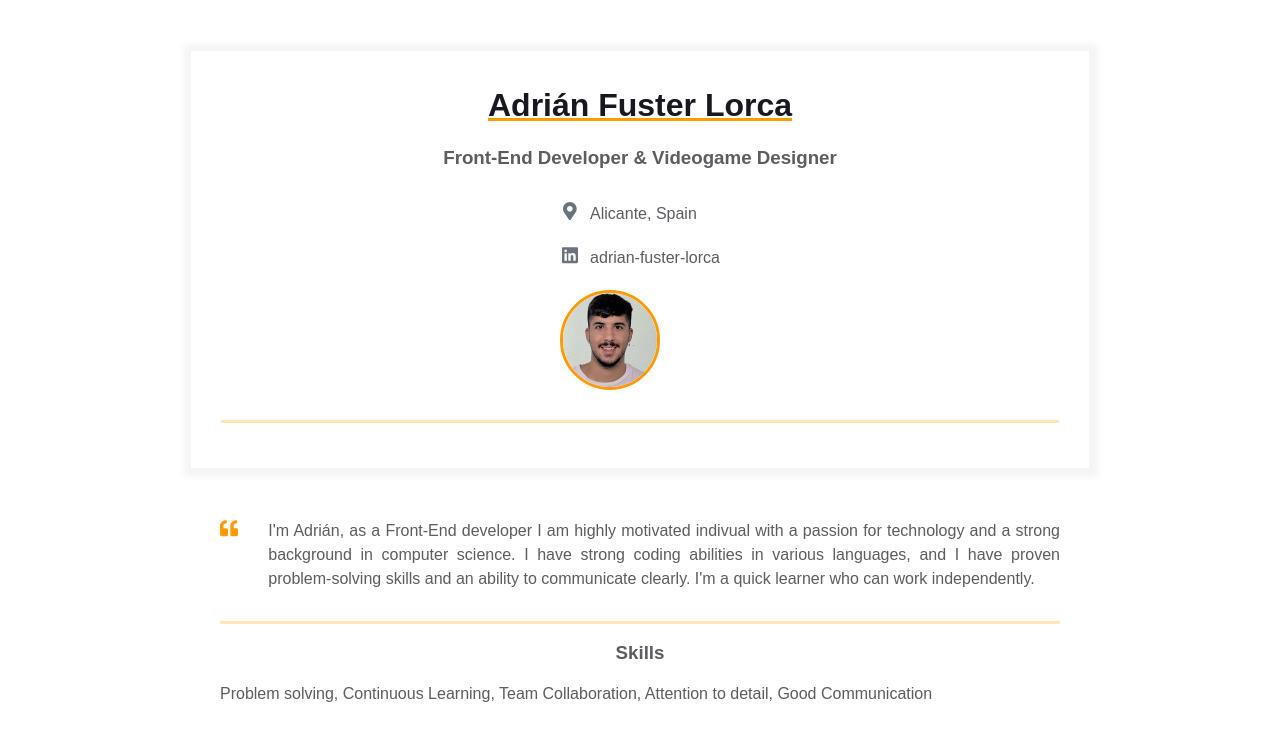
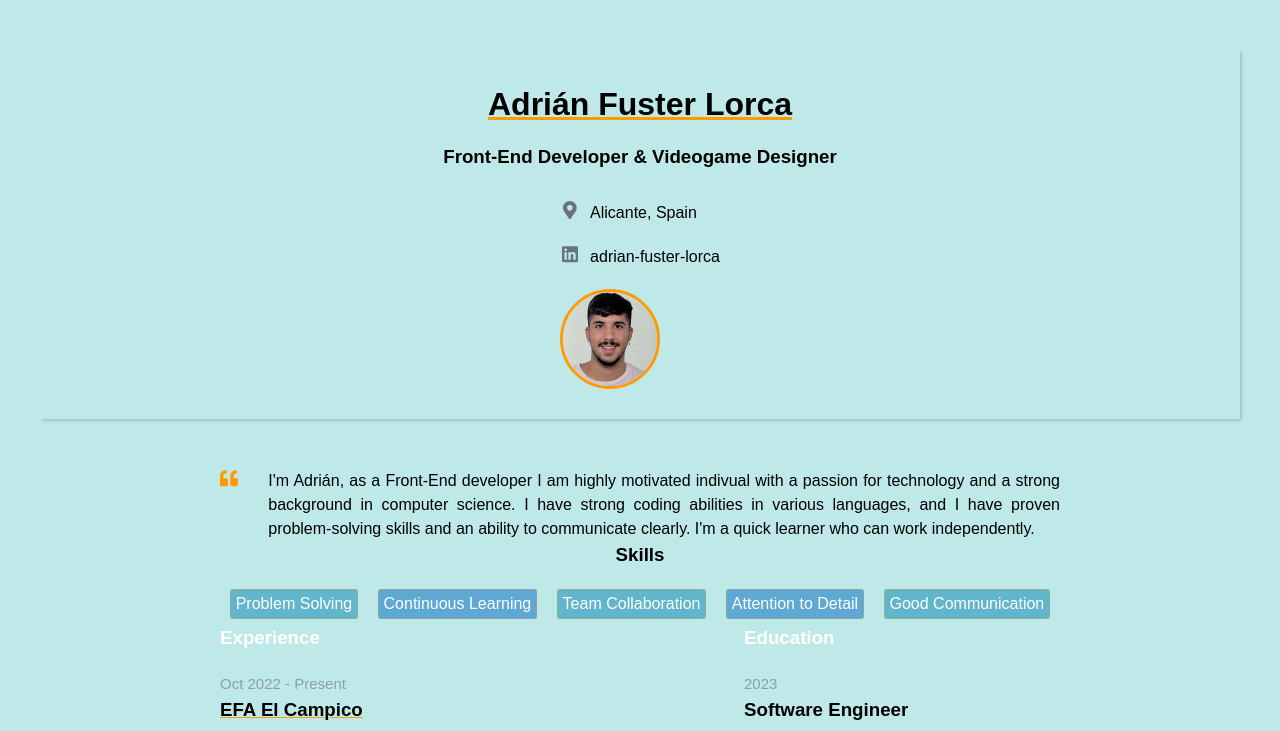
Before and after one commit to afusterlor/homepage, a plain HTML site: page index.html in a window 1280 px wide. Shown: the top 731 px of the page. Drawn offline with Linux system fonts and the light colour scheme.

Commit message:
Changed color theme and created card tags for skills

```diff
--- a/index.html
+++ b/index.html
@@ -79,7 +79,13 @@
         <div class="resume__block">
           <div class="skills">
             <h3 class="skills__header">Skills</h3>
-            <p class="skills__text">Problem solving, Continuous Learning, Team Collaboration, Attention to detail, Good Communication</p>
+            <div class="skills__container">
+              <span class="skills__text">Problem Solving</span>
+              <span class="skills__text">Continuous Learning</span>
+              <span class="skills__text">Team Collaboration</span>
+              <span class="skills__text">Attention to Detail</span>
+              <span class="skills__text">Good Communication</span>
+            </div>
           </div>
         </div>
       </div>
--- a/style.css
+++ b/style.css
@@ -4,14 +4,19 @@
     margin: 0;
     padding: 0;
     box-sizing: border-box;
+    background-color: var(--primary-background-color);
   }
 
   body {
     font-family: Arial, Helvetica, sans-serif;
     line-height: 1.5;
 
-    --primary-text-color: #181820;
-    --secondary-text-color: #5c5c62;
+    --primary-text-color: #000000;
+    --secondary-text-color: #ffffff;
+    --primary-background-color: #BEE9E8;
+    --secondary-background-color: #1B4965;
+    --odd-tag-background-color: #62B6CB;
+    --even-tag-background-color: #5FA8D3;
     --durability-text-color: #6a737d9c;
     --icon-color: #6a737d;
     --border-color: #ff9a0045;
@@ -38,17 +43,11 @@
 
   .resume {
     margin: 50px auto;
-    border: 1px solid #f5f5f5;
-    box-shadow: 1px 1px 7px 7px #f5f5f5;
+    box-shadow: rgba(0, 0, 0, 0.15) 2px 2px 2.5px;
     padding: 30px 0;
-    max-width: 900px;
+    max-width: 1200px;
   }
 
-  .resume__block {
-    border-bottom: 3px solid var(--border-color);
-    padding-bottom: 30px;
-    margin-bottom: 15px;
-  }
 
   @media screen and (max-width: 576px) {
     .main-info,
@@ -84,7 +83,7 @@
 }
 
 .contact-info__sub-header {
-  color: var(--secondary-text-color);
+  color: var(--primary-text-color);
   margin-bottom: 30px;
 }
 
@@ -99,7 +98,7 @@
 }
 
 .contact-info__item {
-  color: var(--secondary-text-color);
+  color: var(--primary-text-color);
   text-decoration: none;
   display: flex;
   justify-content: start;
@@ -158,19 +157,39 @@
   }
 
   .intro_text {
-    color: var(--secondary-text-color);
+    color: var(--primary-text-color);
     text-align: justify;
   }
 
+
+
   .skills__header {
-    color: var(--secondary-text-color);
+    color: var(--primary-text-color);
     text-align: center;
     margin-bottom: 15px;
   }
 
+  .skills__container{
+    display: flex;
+    flex-wrap: wrap;
+    justify-content: center;
+  }
+
   .skills__text {
     color: var(--secondary-text-color);
-    text-align: justify;
+    text-align: center;
+    border: 1px solid var(--border-color);
+    border-radius: 3px;
+    margin: 5px auto;
+    padding: 2px 5px;
+  }
+
+  .skills__text:nth-child(odd){
+    background-color: var(--odd-tag-background-color);
+  }
+
+  .skills__text:nth-child(even){
+    background-color: var(--even-tag-background-color);
   }
 
   /*Experience and additional info styles */
```
